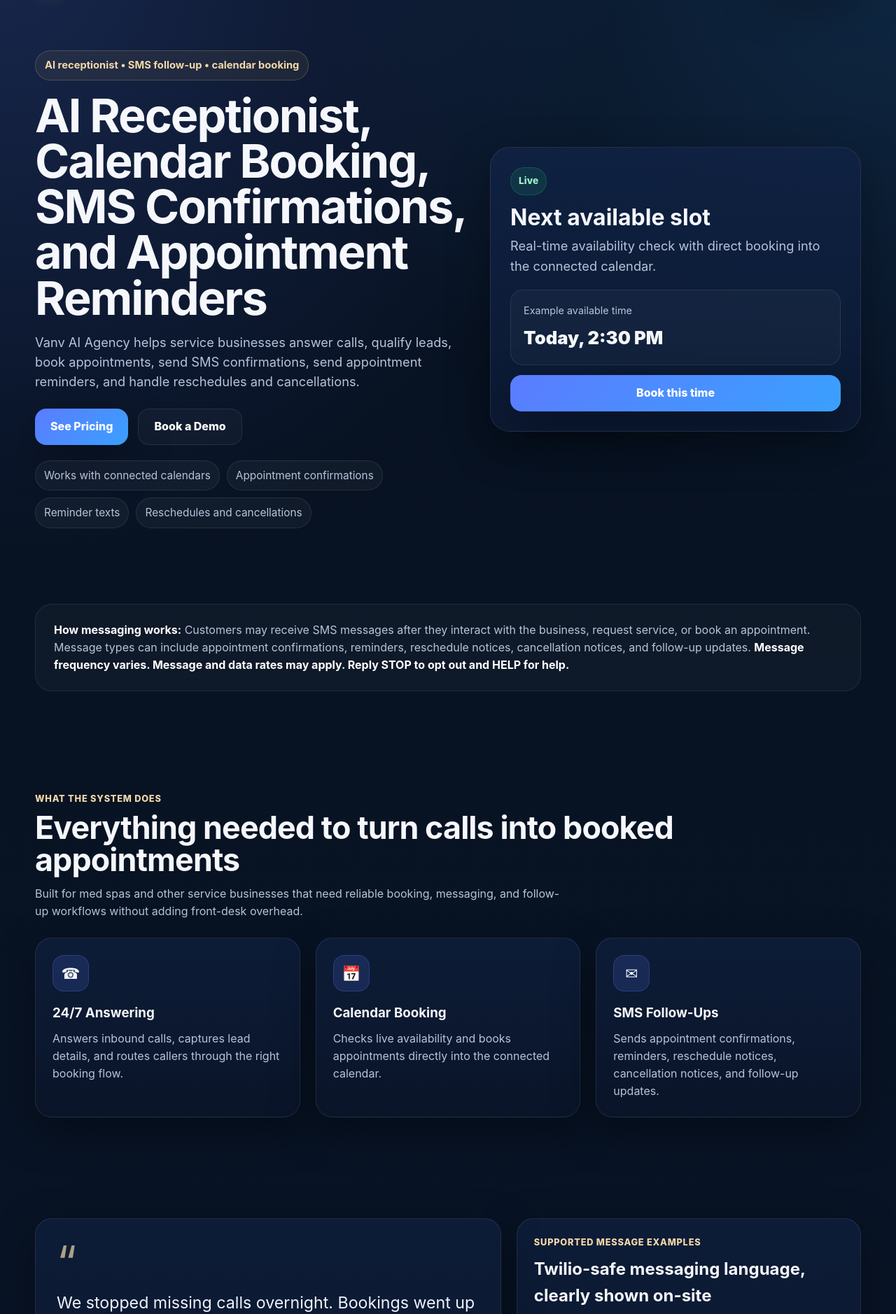
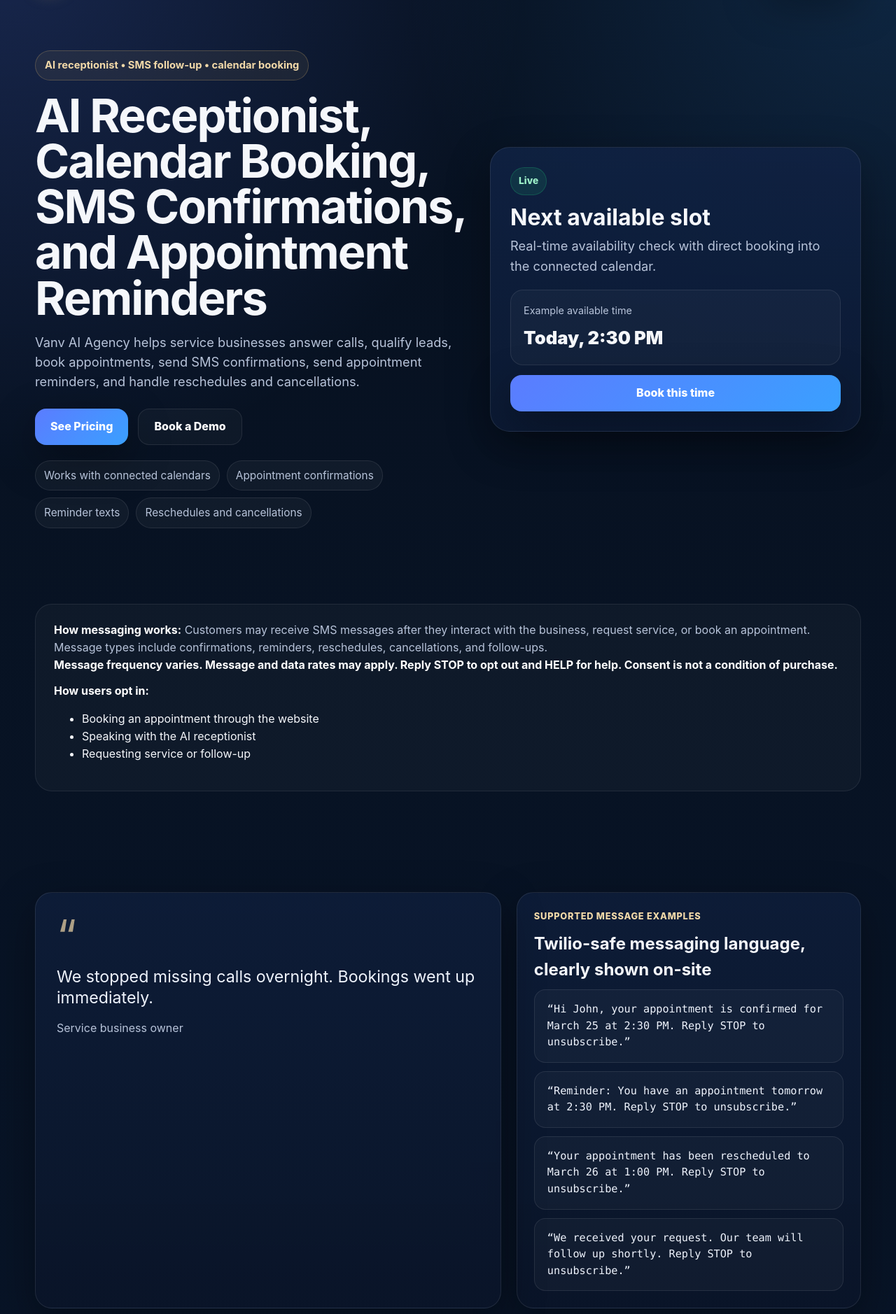
Before and after one commit to ProTmoney2231/vanv-ai-agency, a Flask app: template templates/index.html in a window 1280 px wide. Shown: the part 75-1953 px from the top of the page at 70% size. Run offline with Flask 3, Linux system fonts and the light colour scheme; the template is opened without the code that fills it: most values are stand-ins (such as "Sample title", 1, 10 or a date in 2020).

Commit message:
Fix Twilio compliance: real SMS examples + opt-in section

```diff
--- a/templates/index.html
+++ b/templates/index.html
@@ -38,33 +38,15 @@
 <section class="section">
   <div class="container">
     <div class="info-callout highlight">
-      <p><strong>How messaging works:</strong> Customers may receive SMS messages after they interact with the business, request service, or book an appointment. Message types can include appointment confirmations, reminders, reschedule notices, cancellation notices, and follow-up updates. <strong>Message frequency varies. Message and data rates may apply. Reply STOP to opt out and HELP for help.</strong></p>
-    </div>
-  </div>
-</section>
+      <p><strong>How messaging works:</strong> Customers may receive SMS messages after they interact with the business, request service, or book an appointment. Message types include confirmations, reminders, reschedules, cancellations, and follow-ups.</p>
+      <p><strong>Message frequency varies. Message and data rates may apply. Reply STOP to opt out and HELP for help. Consent is not a condition of purchase.</strong></p>
 
-<section class="section" id="features">
-  <div class="container">
-    <div class="kicker">What the system does</div>
-    <h2 class="section-title">Everything needed to turn calls into booked appointments</h2>
-    <p class="section-copy">Built for med spas and other service businesses that need reliable booking, messaging, and follow-up workflows without adding front-desk overhead.</p>
-
-    <div class="grid three-col">
-      <div class="card">
-        <div class="icon">☎</div>
-        <h3>24/7 Answering</h3>
-        <p>Answers inbound calls, captures lead details, and routes callers through the right booking flow.</p>
-      </div>
-      <div class="card">
-        <div class="icon">📅</div>
-        <h3>Calendar Booking</h3>
-        <p>Checks live availability and books appointments directly into the connected calendar.</p>
-      </div>
-      <div class="card">
-        <div class="icon">✉</div>
-        <h3>SMS Follow-Ups</h3>
-        <p>Sends appointment confirmations, reminders, reschedule notices, cancellation notices, and follow-up updates.</p>
-      </div>
+      <p style="margin-top:12px"><strong>How users opt in:</strong></p>
+      <ul>
+        <li>Booking an appointment through the website</li>
+        <li>Speaking with the AI receptionist</li>
+        <li>Requesting service or follow-up</li>
+      </ul>
     </div>
   </div>
 </section>
@@ -79,14 +61,18 @@
       </div>
 
       <div class="card">
-        <div class="kicker">Supported message examples</div>
+        <div class="kicker">SUPPORTED MESSAGE EXAMPLES</div>
         <h2>Twilio-safe messaging language, clearly shown on-site</h2>
-        <div class="code-sample">“Hi {{name}}, your appointment is confirmed for {{date}} at {{time}}. Reply STOP to unsubscribe.”</div>
+
+        <div class="code-sample">“Hi John, your appointment is confirmed for March 25 at 2:30 PM. Reply STOP to unsubscribe.”</div>
         <div style="height:12px"></div>
-        <div class="code-sample">“Reminder: You have an appointment tomorrow at {{time}}. Reply STOP to unsubscribe.”</div>
+
+        <div class="code-sample">“Reminder: You have an appointment tomorrow at 2:30 PM. Reply STOP to unsubscribe.”</div>
         <div style="height:12px"></div>
-        <div class="code-sample">“Your appointment has been rescheduled to {{date}} at {{time}}. Reply STOP to unsubscribe.”</div>
+
+        <div class="code-sample">“Your appointment has been rescheduled to March 26 at 1:00 PM. Reply STOP to unsubscribe.”</div>
         <div style="height:12px"></div>
+
         <div class="code-sample">“We received your request. Our team will follow up shortly. Reply STOP to unsubscribe.”</div>
       </div>
     </div>
```
